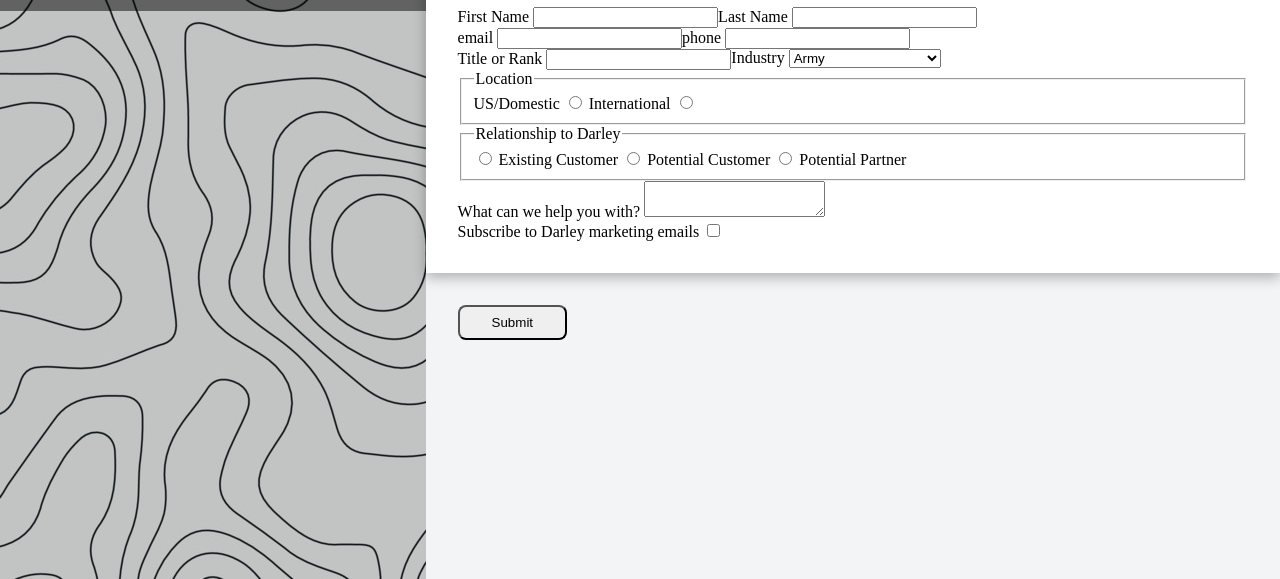
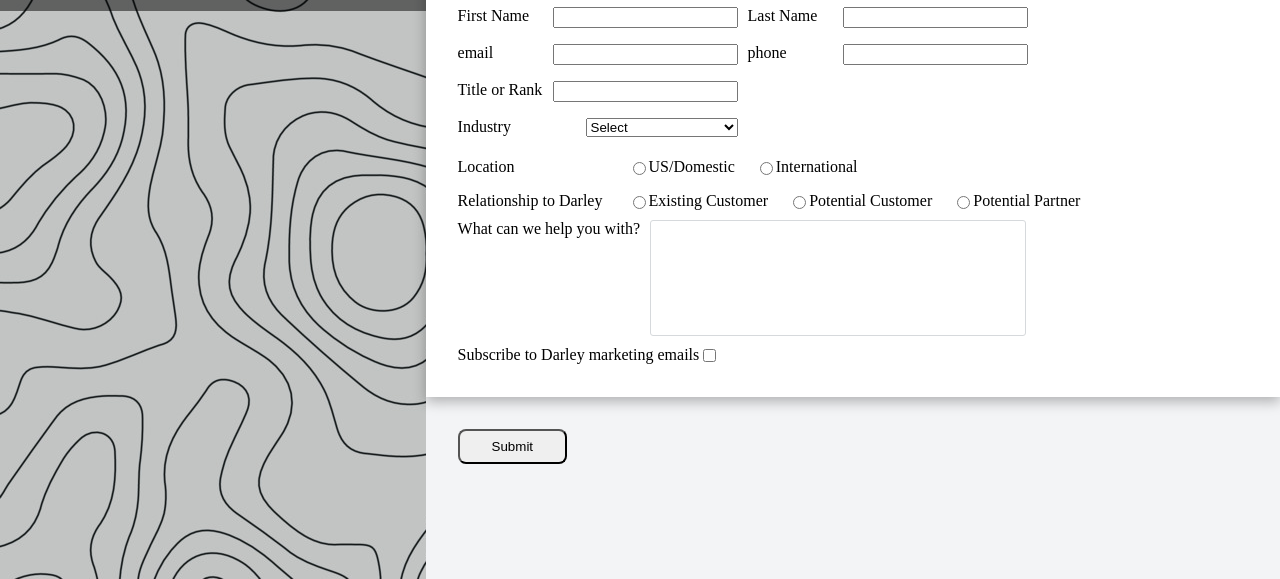
Before and after one commit to kdarley/signup-form, a plain HTML site: page index.html in a window 1280 px wide. Shown: the part 221-800 px from the top of the page. Drawn offline with Linux system fonts and the light colour scheme.

Commit message:
decent styling

```diff
--- a/index.html
+++ b/index.html
@@ -55,10 +55,12 @@
                             <label for="title-rank">Title or Rank</label>
                             <input id="title-rank" name="title-rank" type="text">
                         </div>
+                    </div>
 
                     <div class="form-row">
                         <label for="industry">Industry</label>
-                            <select id="industry" name="industry">
+                        <select id="industry" name="industry" required>
+                            <option value="" disabled selected hidden>Select</option>
                             <optgroup label="Military">
                                 <option value="army">Army</option>
                                 <option value="navy">Navy</option>
@@ -80,20 +82,18 @@
                             <option value="other">other</option>
                         </select>
                     </div>
-                    </div>
 
-                    <fieldset class="form-row">
+                    <fieldset class="row radio">
                         <legend>Location</legend>
+                        <input id="location-1" name ="location" type="radio" value="domestic">
+                        <label for="location-1" class="radio-label">US/Domestic</label>
 
-                        <label for="location-1" class="radio-label">US/Domestic</label>
-                        <input id="location-1" name ="location" type="radio" value="domestic">
-
+                        <input id="location-2" name="location" type="radio" value="international">
                         <label for="location-2" class="radio-label">International</label>
-                        <input id="location-2" name="location" type="radio" value="international">
                     </fieldset>
 
 
-                    <fieldset class="form-row">
+                    <fieldset class="row radio">
                         <legend>Relationship to Darley</legend>
                         <input type="radio" id="relationship-1" name="relationship" value="existing-customer">
                         <label for="relationship-1">Existing Customer</label>
@@ -103,18 +103,18 @@
                         <label for="relationship-3">Potential Partner</label>
                     </fieldset>
 
-                    <div class="form-row">
+                    <div class="row">
                         <label for="description">What can we help you with?</label>
                         <textarea id="description" name="description"></textarea>
                     </div>
 
-                    <div class="form-row">
+                    <div class="row">
                         <label class="checkbox-label" for="marketing-opt-in">Subscribe to Darley marketing emails</label>
                         <input id="marketing-opt-in" name="marketing-opt-in" type="checkbox" value="opt-in"/>
                     </div>
                 </div>
 
-                <div class="form-row button">
+                <div class="button">
                     <button>Submit</button>
                 </div>
             </form>
--- a/styles.css
+++ b/styles.css
@@ -25,6 +25,11 @@ div.logo-container {
     background-color: rgba(0, 0, 0, 0.5);
 }
 
+form{
+    display: flex;
+    flex-direction: column;
+}
+
 /* darley logo */
 div>img.darley-logo {
     width: 100%;
@@ -44,13 +49,29 @@ header{
 }
 
 div.inputs{
-    padding: 32px;
+    display: flex;
+    flex-direction: column;
+    align-items: flex-start;
+    padding: 32px;;
     background-color: white;
     box-shadow: 0px 5px 12px 0px rgba(0,0,0,0.27);
 }
 
-div.row{
+.row{
     display: flex;
+    width: 100%;
+    /* padding: 10px; */
+    padding-left: 0px;
+    border-width: 0px;
+    border: none;
+}
+
+div.form-row{
+    display: flex;
+    width: 280px;
+    padding-right: 10px;
+    justify-content: space-between;
+    padding-bottom: 16px;
 }
 
 div.button{
@@ -58,11 +79,41 @@ div.button{
 }
 
 button {
-    /* margin: 24px;
-    margin-left: 0px; */
     padding: 8px;
     padding-left: 32px;
     padding-right: 32px;
-
     border-radius: 8px;
 }
+
+legend {
+    float: left;
+    padding-right: 20px;
+}
+
+
+fieldset{
+    margin-left: -2px;
+    /* background-color: rebeccapurple; */
+
+}
+
+fieldset>legend{
+    /* background-color: red; */
+    width: 150px;
+}
+fieldset>label{
+    padding-right: 20px;
+}
+
+textarea {
+    width: 360px;
+
+    border: 1px solid #D6D9DC;
+    border-radius: 3px;
+
+    min-height: 100px;
+    margin-bottom: 10px;
+    padding: 7px;
+    resize: none;
+    margin-left: 10px;
+  }
```
Lines whose indentation alone changed are shown as unchanged.
